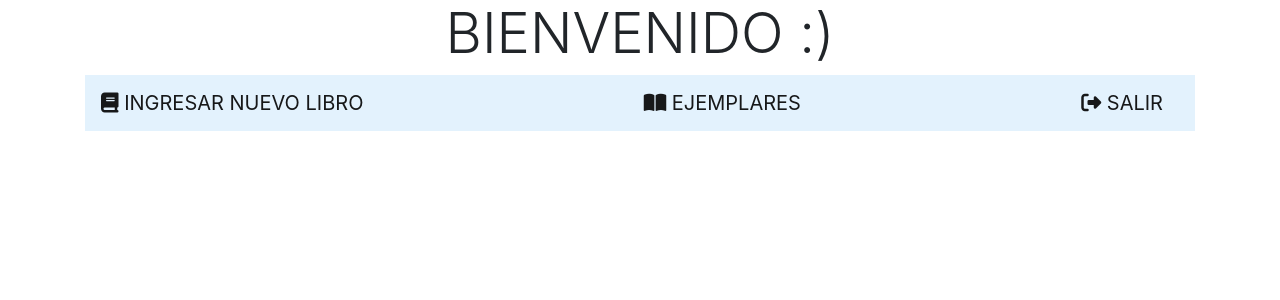
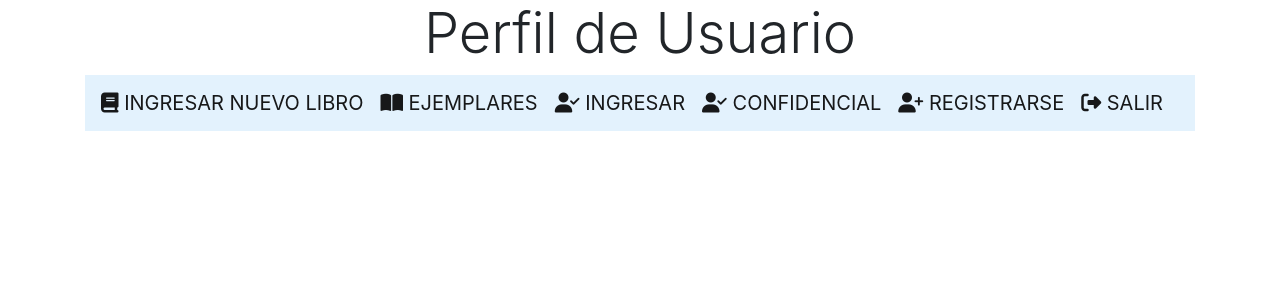
Before and after one commit to MedalitContreras/SisBibliotecaG02, a CodeIgniter app: page /SisBibliotecaG02/index.php/welcome/index in a window 1280 px wide. Shown: the top 300 px of the page. Run offline with CodeIgniter, Linux system fonts and the light colour scheme; some libraries are stand-ins or nearby versions.

Commit message:
floro :#

```diff
--- a/bibliotecag2/application/controllers/Login.php
+++ b/bibliotecag2/application/controllers/Login.php
@@ -15,14 +15,14 @@ class Login extends CI_Controller {
         $usuario=$this->input->post('usuario');
         $password=$this->input->post('password');
 
-        $result=$this->db->query("SELECT * FROM usuario WHERE usua_login='{$usuario}' AND  usua_password='{$password}'");
+        $result=$this->db->query("SELECT * FROM tda WHERE usua_login='{$usuario}' AND  usua_password='{$password}'");
 
         if($result->num_rows()>0){
             $row=$result->row();
             echo "Bienvenido {$row->usuario}";
             $data=array('user'=>$row->usuario,'id'=>$row->id,'auth'=>true);
             $this->session->set_userdata($data);
-            redirect('login/sesion');
+            redirect();
         }
         else{
             echo "Acceso denegado";
--- a/bibliotecag2/application/controllers/Welcome.php
+++ b/bibliotecag2/application/controllers/Welcome.php
@@ -6,16 +6,17 @@ class Welcome extends CI_Controller {
 	public function index()
 	{
 		$this->load->view('header');
-		$this->load->view('login/sesion');
+		$this->load->view('usuario/perfil');
 		$this->load->view('footer');
 	}
 	public function confidencial()
 	{
 		if($this->session->userdata('auth')!=true) die('ACCESO DENEGADO');
 		$ip=$this->session->userdata('id');
-		$data['usuario']=$this->db->query("SELECT * FROM usuario WHERE usua_id='{$ip}'")->row();
+		$data['tda']=$this->db->query("SELECT * FROM tda WHERE usua_id='{$ip}'")->row();
 		$this->load->view('header');
-		$this->load->view('login/sesion');
+		$this->load->view('usuario/perfil');
+		$this->load->view('login/confidencial',$data);
 		$this->load->view('footer');
 
     }
--- a/bibliotecag2/application/views/header.php
+++ b/bibliotecag2/application/views/header.php
@@ -5,10 +5,10 @@
     <meta name="viewport" content="width=device-width, initial-scale=1.0">
     <title>Document</title>
     <!--AGREGAR FONTAWESOME-->
-
     <link rel="stylesheet" href="<?php echo base_url(); ?>assets/bootstrap4/css/bootstrap.min.css">
     <script src="https://kit.fontawesome.com/09c1c30a14.js" crossorigin="anonymous"></script>
     <script type="text/javascript" src="<?php echo base_url(); ?>assets/jquery-3.5.1.min.js"></script>
     <script type="text/javascript" src="<?php echo base_url(); ?>assets/bootstrap4/js/bootstrap.min.js"></script>
 </head>
 <body>
+</div class="container">
--- /dev/null
+++ b/bibliotecag2/application/views/login/confidencial.php
@@ -0,0 +1,5 @@
+<div class="container">
+<h1>BIENVENIDO A BIBLIOTECA VIRTUAL</h1>
+
+
+</div>
--- a/bibliotecag2/application/views/usuario/perfil.php
+++ b/bibliotecag2/application/views/usuario/perfil.php
@@ -8,6 +8,8 @@
 
   <a href="<?php echo base_url('Login'); ?>" class="navbar-brand" href="#"><i class="fas fa-user-check"></i> INGRESAR</a>
 
+  <a href="<?php echo base_url('Welcome/confidencial'); ?>" class="navbar-brand" href="#"><i class="fas fa-user-check"></i> CONFIDENCIAL</a>
+
   <a href="<?php echo base_url('Login/registro'); ?>" class="navbar-brand" href="#"><i class="fas fa-user-plus"></i> REGISTRARSE</a>
 
   <a href="<?php echo base_url('Login/salir'); ?>" class="navbar-brand" href="#"><i class="fas fa-sign-out-alt"></i> SALIR</a>
```
